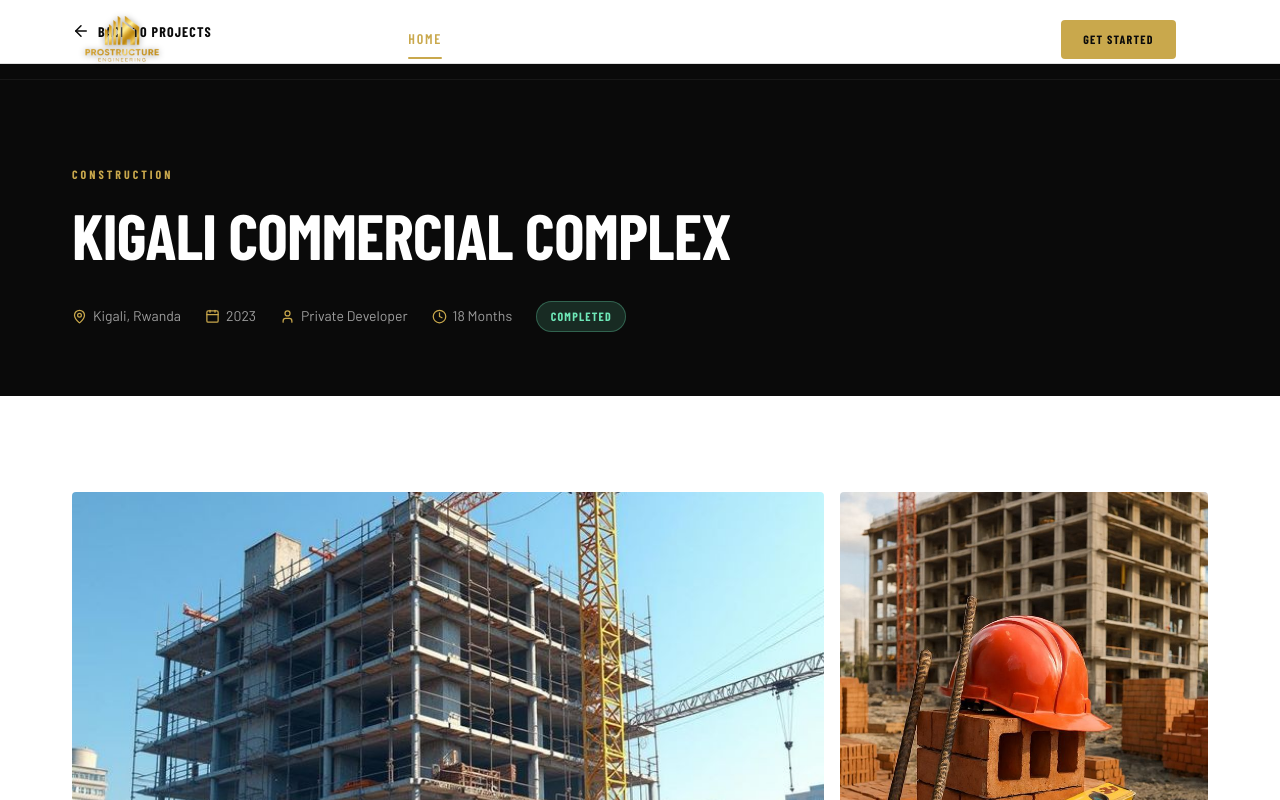
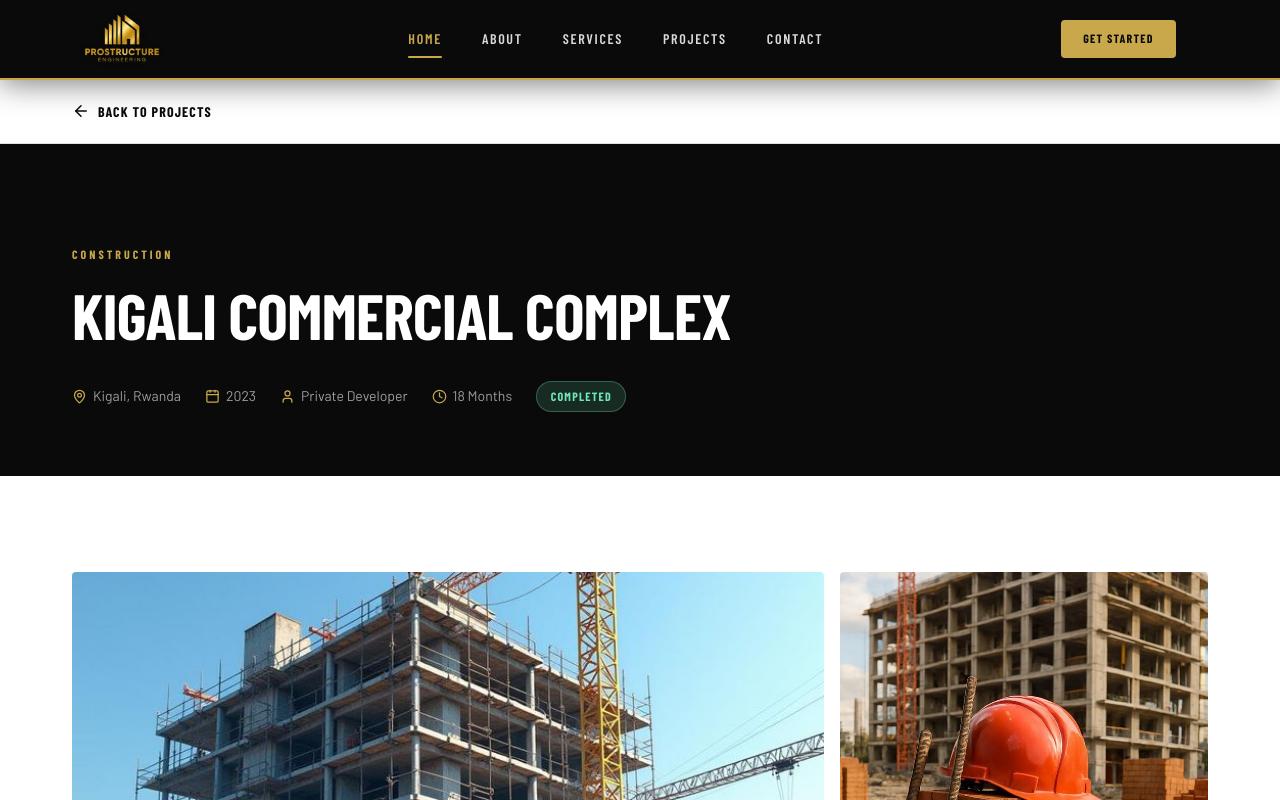
Before and after one commit to Bonheur45-prog/Prostructure, a React (Vite) app: page / in a window 1280 px wide. Both pictures are taken after a click on the button 250 px from the left and 3231 px from the top of the page. Shown: the top 800 px of the page. Built offline with nearby package versions, Linux system fonts and the light colour scheme; a web font is replaced by a local one.

Commit message:
nav fixed on the project detail page

```diff
--- a/src/components/layout/Navbar/Navbar.jsx
+++ b/src/components/layout/Navbar/Navbar.jsx
@@ -8,6 +8,7 @@
 
 import { useState, useEffect } from 'react'
 import { AnimatePresence } from 'framer-motion'
+import { useLocation } from 'react-router-dom'
 import { useScrolled } from '@hooks/useScrolled'
 import navLinks from '@data/navLinks'
 import logo from '@assets/images/logo.png'
@@ -18,6 +19,8 @@ export default function Navbar() {
   const [drawerOpen, setDrawerOpen] = useState(false)
   const [activeLink, setActiveLink] = useState('#home')
   const scrolled = useScrolled(60)
+  const location = useLocation()
+  const isHome = location.pathname === '/'
 
   // ── Active section via IntersectionObserver ──
   useEffect(() => {
@@ -47,7 +50,7 @@ export default function Navbar() {
   return (
     <>
       <nav
-        className={`${styles.navbar} ${scrolled ? styles.solid : styles.clear}`}
+        className={`${styles.navbar} ${isHome && !scrolled ? styles.clear : styles.solid}`}
         role="navigation"
         aria-label="Main navigation"
       >
--- a/src/pages/ProjectDetail/ProjectDetail.module.css
+++ b/src/pages/ProjectDetail/ProjectDetail.module.css
@@ -7,6 +7,7 @@
 .page {
   min-height: 100vh;
   background-color: var(--color-white);
+  padding-top: var(--nav-height);
 }
 
 /* ── Back bar ─────────────────────────────── */
```
